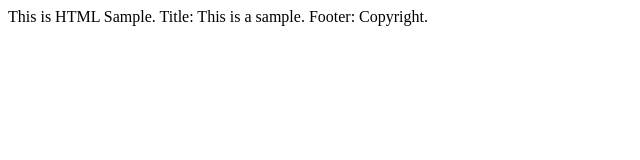
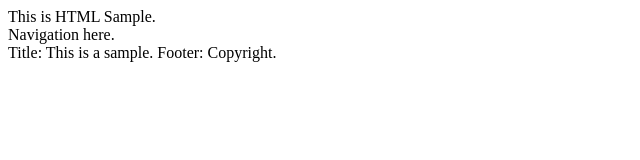
Before and after one commit to makzan/sample-cm461-11-2015, a plain HTML site: page index.html in a window 1280 px wide. Shown: the whole page, without its empty margins (0-640 px from the left). Drawn offline with Linux system fonts and the light colour scheme.

Commit message:
Add navigation to HTML.

```diff
--- a/index.html
+++ b/index.html
@@ -1,4 +1,6 @@
 This is HTML Sample.
+
+<nav>Navigation here.</nav>
 
 Title: This is a sample.
 
```
